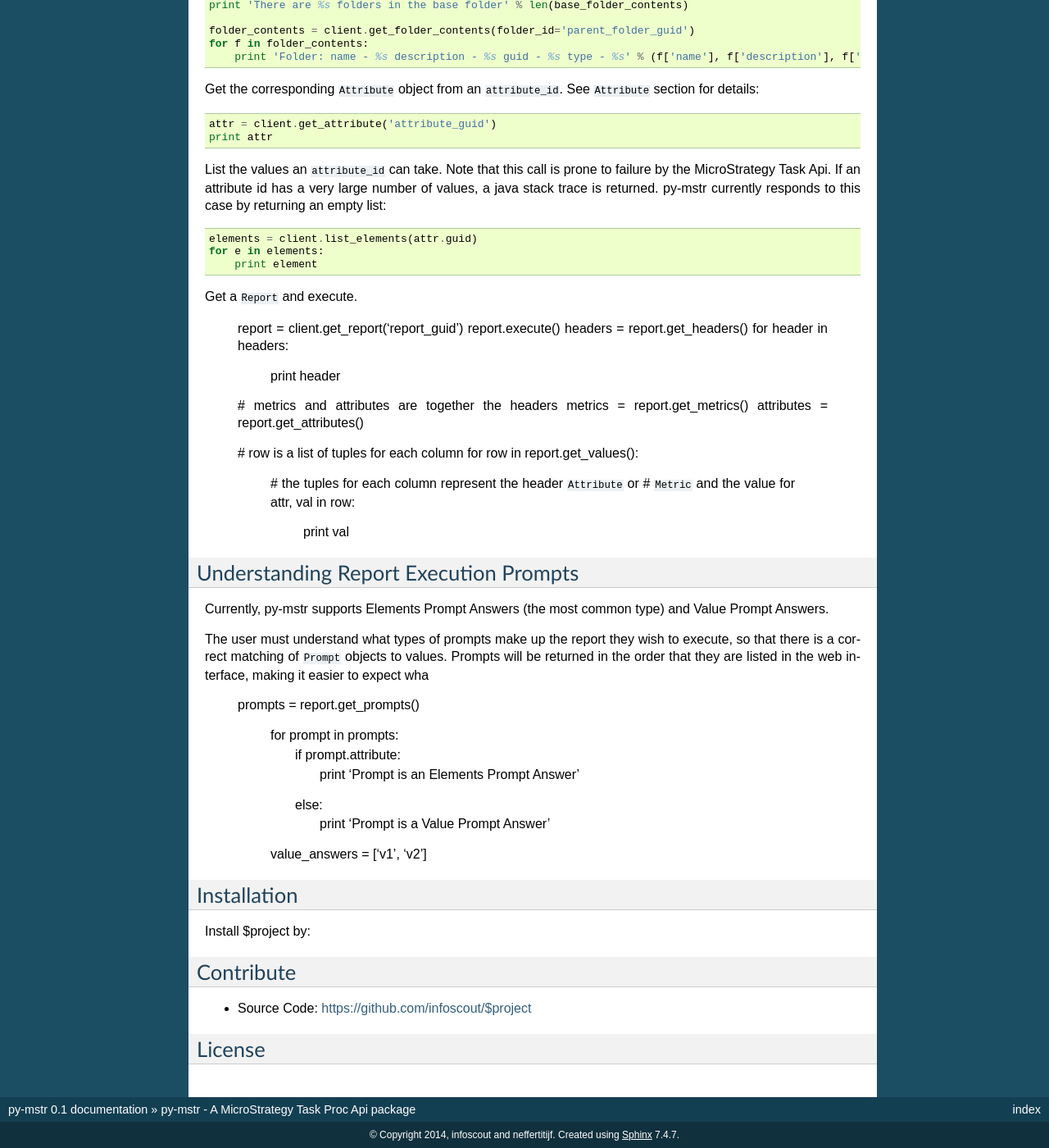
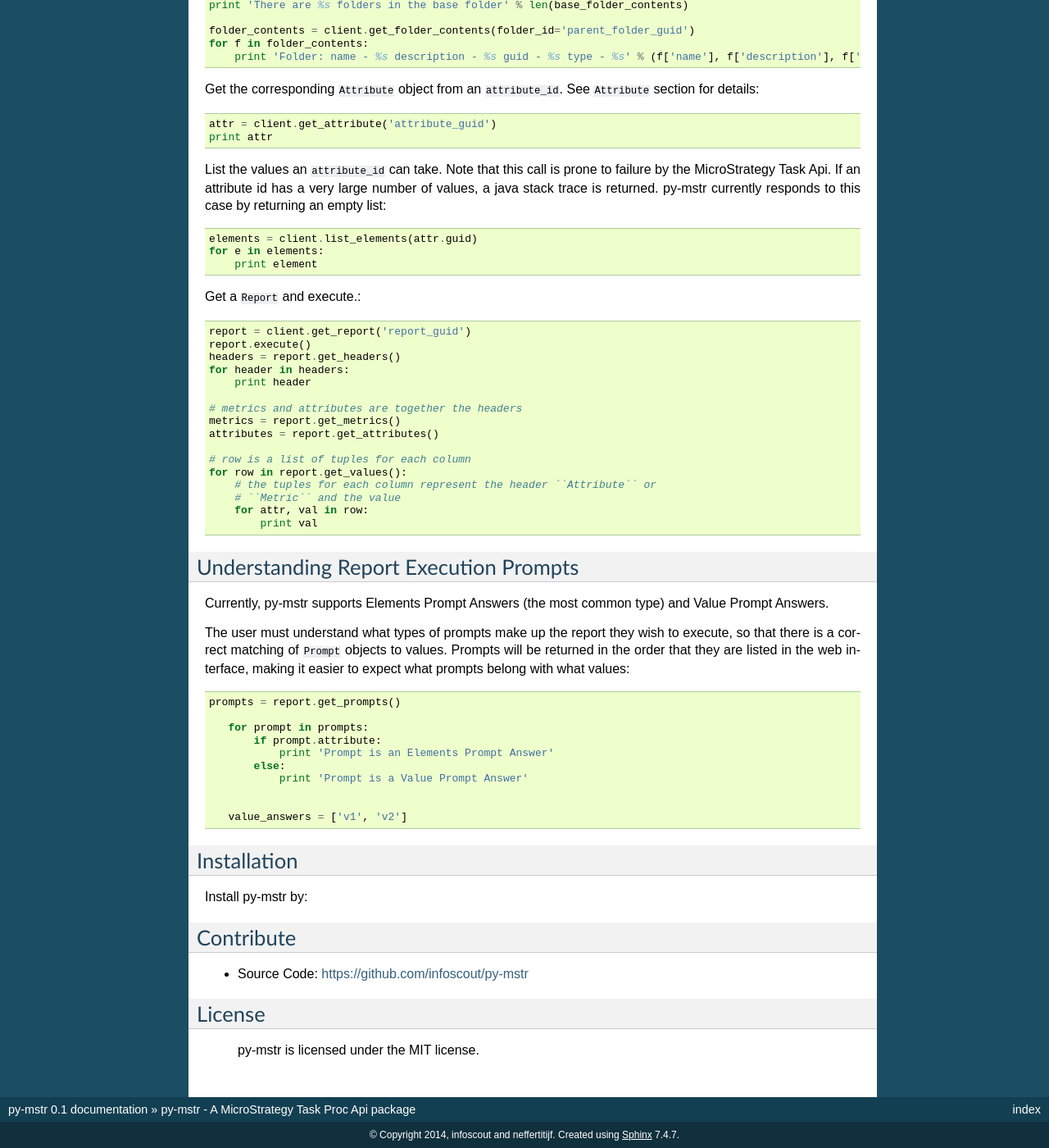
Before and after one commit to josephakirsch/py-mstr, a Sphinx documentation site: the page built from docs/index.rst, in a window 1280 px wide and 1400 px high, scrolled down 2327 px. Shown: the whole window at 82% size. Built offline with Sphinx 7.4.7, drawn with Linux system fonts in a browser that asks for light colours.

Commit message:
Update index.rst

```diff
--- a/docs/index.rst
+++ b/docs/index.rst
@@ -153,7 +153,7 @@ a java stack trace is returned. py-mstr currently responds to this case by retur
         print element
 
 
-Get a ``Report`` and execute.
+Get a ``Report`` and execute.::
 
     report = client.get_report('report_guid')
     report.execute()
@@ -183,9 +183,8 @@ type) and Value Prompt Answers.
 The user must understand what types of prompts make up the report
 they wish to execute, so that there is a correct matching of ``Prompt``
 objects to values. Prompts will be returned in the order that they are
-listed in the web interface, making it easier to expect wha
-
-
+listed in the web interface, making it easier to expect what prompts belong
+with what values::
 
  prompts = report.get_prompts()
 
@@ -202,13 +201,15 @@ listed in the web interface, making it easier to expect wha
 Installation
 ============
 
-Install $project by:
+Install py-mstr by:
 
 
 Contribute
 ==========
 
-- Source Code: https://github.com/infoscout/$project
+- Source Code: https://github.com/infoscout/py-mstr
 
 License
 =======
+
+    py-mstr is licensed under the MIT license.
```
